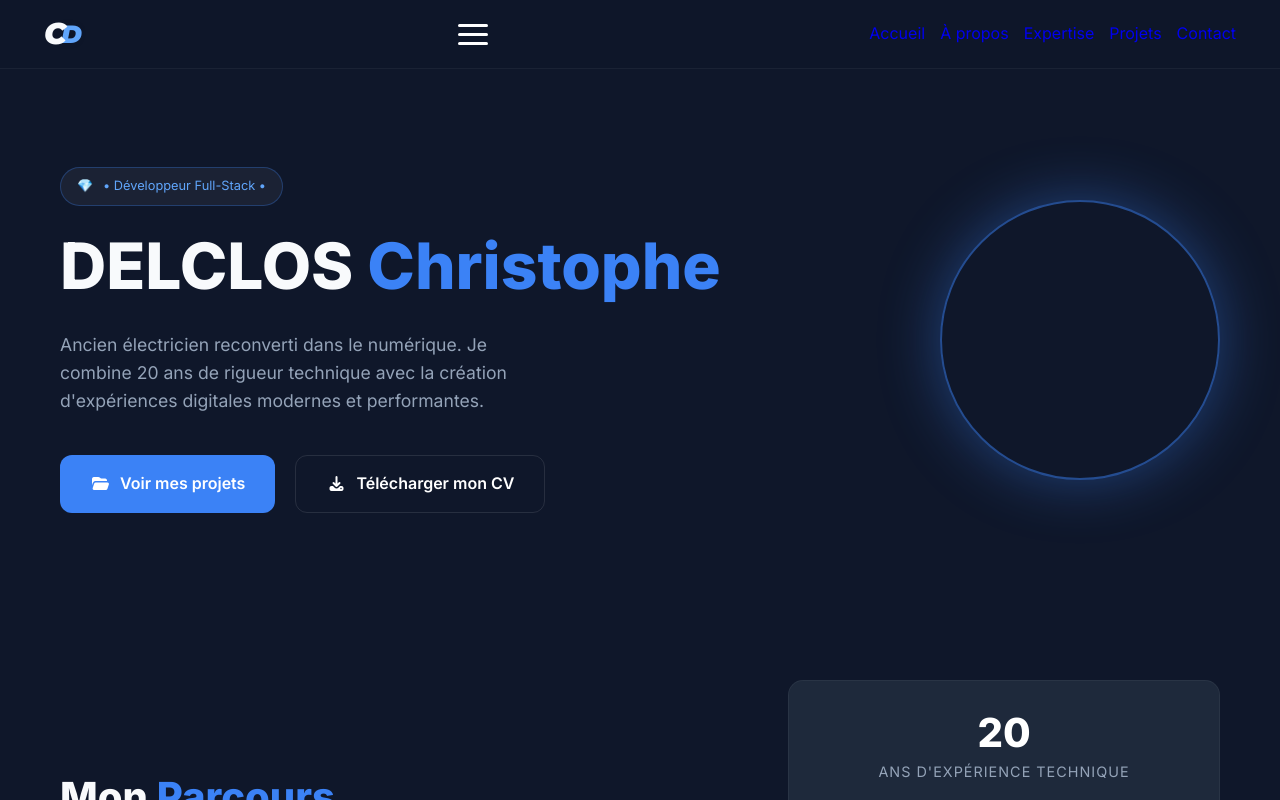
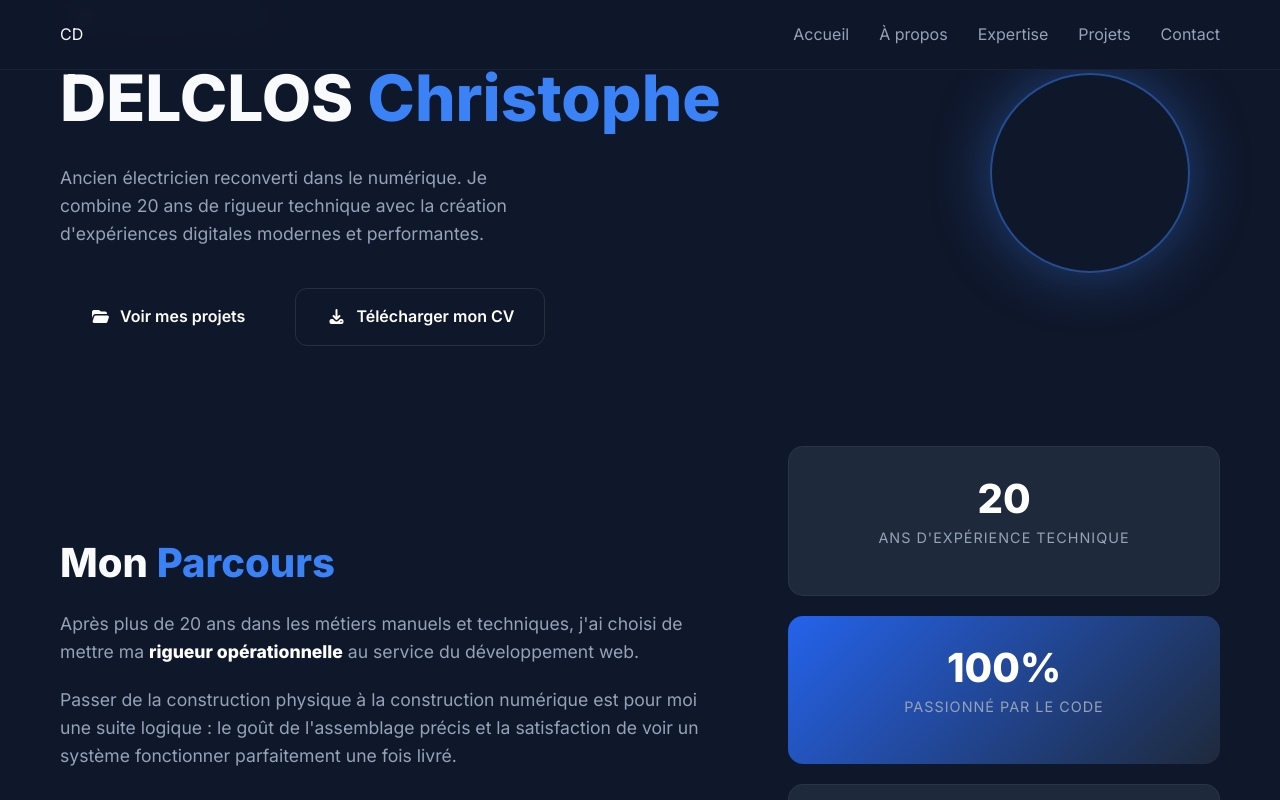
Before and after one commit to Cricrou13/Portfolio, a React (Vite) app: page / in a window 1280 px wide. Shown: the top 800 px of the page. Built offline with nearby package versions, Linux system fonts and the light colour scheme.

Commit message:
Amélioration structure mobile

```diff
--- a/src/components/Hero.jsx
+++ b/src/components/Hero.jsx
@@ -2,7 +2,7 @@ import React from 'react';
 
 const Hero = () => {
     return (
-         <header id="home" className="hero container">
+         <header id="accueil" className="hero container">
         <div className="hero-left">
           <div className="badge-tech">
             <span className="icon">💎</span> • Développeur Full-Stack •
--- a/src/styles/components/_about.scss
+++ b/src/styles/components/_about.scss
@@ -7,6 +7,7 @@
     display: flex;
     align-items: center;
     gap: 80px;
+    padding: 100px 0;
   }
 
   .about-text {
--- a/src/styles/components/_hero.scss
+++ b/src/styles/components/_hero.scss
@@ -4,21 +4,20 @@
   display: flex;
   align-items: center;
   justify-content: space-between;
-  min-height: 85vh;
+  min-height: 35vh;
   position: relative;
   width: 100%;
   max-width: 1200px;
   margin: 0 auto;
-  padding: 0 20px;
 
   // --- PASSAGE EN MODE MOBILE ---
   @media (max-width: 992px) {
     flex-direction: column-reverse; // L'image passe au dessus du texte
     justify-content: center;
     text-align: center;
-    padding-top: 120px; // Espace pour la navbar
     gap: 40px;
   }
+}
 
   .hero-left {
     z-index: 2;
@@ -102,7 +101,6 @@
       }
 
       .btn-primary {
-        background: v.$primary;
         color: white;
         &:hover { transform: translateY(-3px); box-shadow: 0 10px 20px rgba(v.$primary, 0.3); }
       }
@@ -127,8 +125,8 @@
 
     .image-wrapper {
       position: relative;
-      width: 280px;
-      height: 280px;
+      width: 200px;
+      height: 200px;
       // Sécurité pour les tout petits écrans
       max-width: 70vw;
       max-height: 70vw;
@@ -137,6 +135,7 @@
       padding: 10px;
       border: 2px solid rgba(v.$primary, 0.5);
       box-shadow: 0 0 60px rgba(v.$primary, 0.4);
+      margin: 30px;
 
       img {
         width: 100%;
@@ -157,4 +156,3 @@
     color: v.$text-muted;
     z-index: 10;
   }
-}
--- a/src/styles/components/_navbar.scss
+++ b/src/styles/components/_navbar.scss
@@ -1,5 +1,5 @@
-@use"../settings/variables" as v;
-// Navbar
+@use "../settings/variables" as v;
+
 .navbar {
   display: flex;
   justify-content: space-between;
@@ -9,30 +9,28 @@
   top: 0;
   left: 0;
   width: 100%;
+  height: 70px; // Donne une hauteur fixe à ta barre
   z-index: 1000;
-  border-bottom: 1px solid rgba(255,255,255,0.05);
   background-color: rgba(v.$bg-dark, 0.95);
   backdrop-filter: blur(10px);
+  border-bottom: 1px solid rgba(255, 255, 255, 0.05);
 
-   .navbar-content {
+  .navbar-content {
     display: flex;
     justify-content: space-between;
     align-items: center;
     width: 100%;
-    gap: 20px;
-    max-width: 100%;
-
-    @media (min-width: 768px) {
-      gap: 80px;
-    }
+    max-width: 1200px;
+    margin: 0 auto;
   }
 
+  // --- LE BOUTON HAMBURGER ---
   .hamburger {
-    display: flex;
+    display: none; // Caché sur ordi
     flex-direction: column;
     gap: 6px;
     cursor: pointer;
-    z-index: 1001;
+    z-index: 1100; // Plus haut que le menu qui descend
 
     span {
       display: block;
@@ -40,9 +38,10 @@
       height: 3px;
       background-color: white;
       transition: 0.3s;
-      border-radius: 10px;
+      border-radius: 5px;
     }
 
+    // Animation de la croix
     &.open {
       span:nth-child(1) { transform: translateY(9px) rotate(45deg); }
       span:nth-child(2) { opacity: 0; }
@@ -53,94 +52,63 @@
       display: flex;
     }
   }
-}
 
-
-  .logo {
-    font-family: v.$font-logo;
-    font-size: 1.8rem;
-    font-weight: 900;
-    font-style: italic;
-    display: flex;
-    align-items: center;
-    cursor: pointer;
-    letter-spacing: -5px;
-    gap: 2px;
-
-    @media (min-width:768px) {
-      font-size: 2.2rem;
-      letter-spacing: -5px;
-    }
-  }
-
-   .first-letter {
-    position: relative;
-    z-index: 2;
-    font-size: 30px;
-  }
-
-   .second-letter {
-    color: v.$primary-light;
-    position: relative;
-    z-index: 1;
-    margin-left: -2px;
-    text-shadow: -2px 0px 5px rgba(v.$bg-dark, 0.5);
-    font-size: 25px;
-  }
-
+  // --- LES LIENS ---
   .nav-links {
     display: flex;
     list-style: none;
-    gap: 15px;
+    gap: 30px;
 
+    a {
+      text-decoration: none;
+      color: v.$text-muted;
+      transition: 0.3s;
+      &:hover { color: white; }
+    }
+
+    // --- LOGIQUE MOBILE ---
     @media (max-width: 768px) {
       position: fixed;
-      top: 0;
-      gap: 30px;
-      right: -100%; // Sorti de l'écran
-      width: 70%; // Prend 70% de la largeur
-      height: 100vh;
-      background: rgba(v.$bg-dark, 0.98);
+      left: 0;
+      top: -100vh; // <le menu TOUT EN HAUT (caché)
+      width: 100%;
+      height: 20vh; // Hauteur du rideau (60% de l'écran)
+      background: rgba(v.$bg-dark, 0.60);
+      backdrop-filter: blur(10px);
+      -webkit-backdrop-filter: blur(10px);
       flex-direction: column;
       justify-content: center;
       align-items: center;
-      transition: 0.5s cubic-bezier(0.4, 0, 0.2, 1);
-      box-shadow: -10px 0 30px rgba(0,0,0,0.5);
+      gap: 20px;
+      transition: all 0.8s ease-in-out; // Animation fluide
+      z-index: 1050;
+      box-shadow: 0 10px 30px rgba(0,0,0,0.5);
 
+      // QUAND LE MENU EST OUVERT
       &.mobile-open {
-        top: 0;
+        top: 0; // <--- REVIENT à sa place (descend)
+        gap: 60px;
       }
 
-      li {
-        margin: 20px 0;
-        a { font-size: 1.5rem; };
+      li a {
+        font-size: 1.5rem;
+        color: white;
+        opacity: 0.9;
+        &:hover {
+          opacity: 1;
+        }
       }
     }
   }
-  .menu-overlay {
-    @media (max-width: 768px) {
-      position: fixed;
-      top: 0;
-      left: 0;
-      width: 100%;
-      height: 100vh;
-      background: rgba(0, 0, 0, 0.5);
-      backdrop-filter: blur(4px);
-      z-index: 999;
+}
 
-    @media (min-width: 400px) {
-      gap: 10px;
-      a {
-        font-size: 0.8rem;
-      }
-    }
-    a {
-      text-decoration: none;
-      color: v.$text-muted;
-      white-space: nowrap;
-      font-size: 0.9rem;
-      transition: 0.3s;
-      &:hover { color: white; }
-    }
-  }
+// L'overlay pour fermer en cliquant à côté
+.menu-overlay {
+  position: fixed;
+  top: 0;
+  left: 0;
+  width: 100%;
+  height: 100vh;
+  background: rgba(0,0,0,0.4);
+  z-index: 1040;
 }
```
